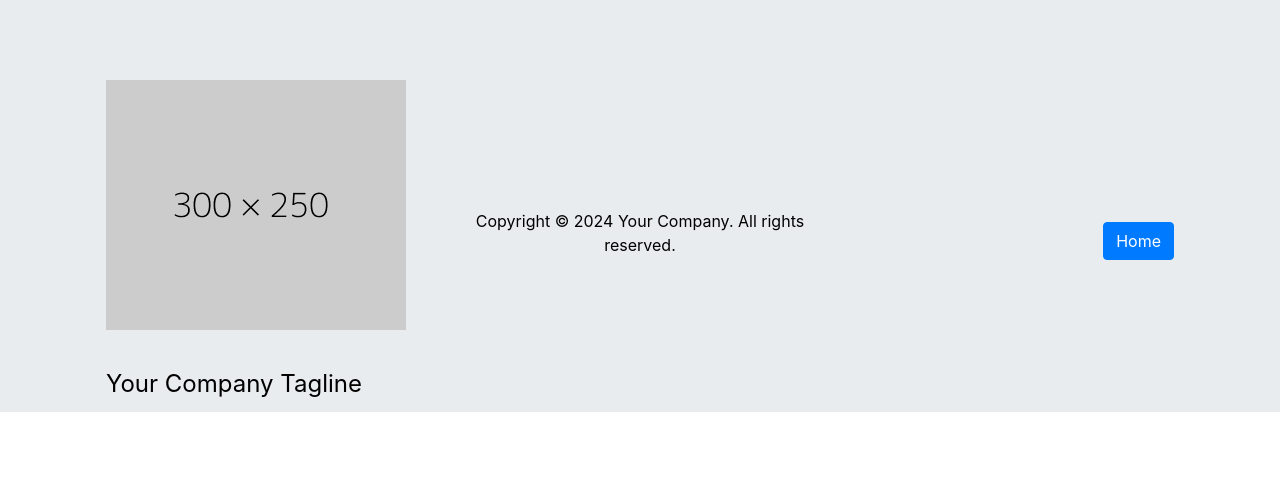
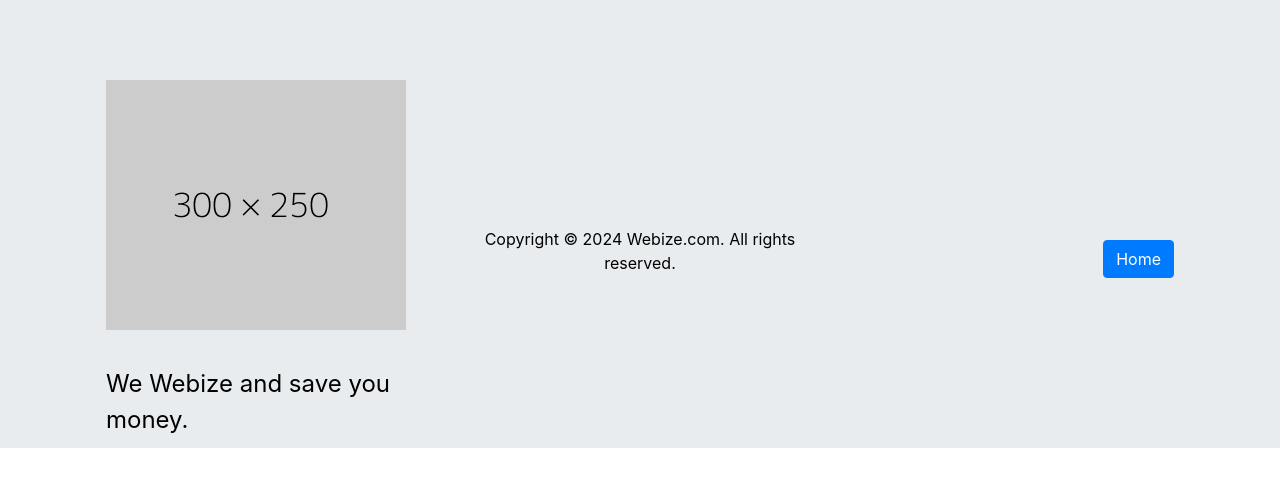
Before and after one commit to cpsource/web-login-logout, a PHP site: page /footer.php in a window 1280 px wide. Shown: the top 487 px of the page. Run offline with PHP 8.4, Linux system fonts and the light colour scheme; some libraries are stand-ins or nearby versions.

```diff
--- a/footer.php
+++ b/footer.php
@@ -49,12 +49,12 @@
                 <!-- First Column: Picture and Text, a shout-out for https://dummyimage.com -->
                 <div class="col-md-4 text-center text-md-left footer-column">
                     <img src="mediumrectangle.png" class="img-fluid mb-3" alt="Medium Rectangle">
-		    <div class="tagline">Your Company Tagline</div>
+		    <div class="tagline">We Webize and save you money.</div>
                 </div>
 
                 <!-- Second Column: Copyright -->
                 <div class="col-md-4 text-center my-auto footer-column">
-                    <p>Copyright &copy; <?php echo date("Y"); ?> Your Company. All rights reserved.</p>
+                    <p>Copyright &copy; <?php echo date("Y"); ?> Webize.com. All rights reserved.</p>
                 </div>
 
                 <!-- Third Column: Button to Home -->
```
